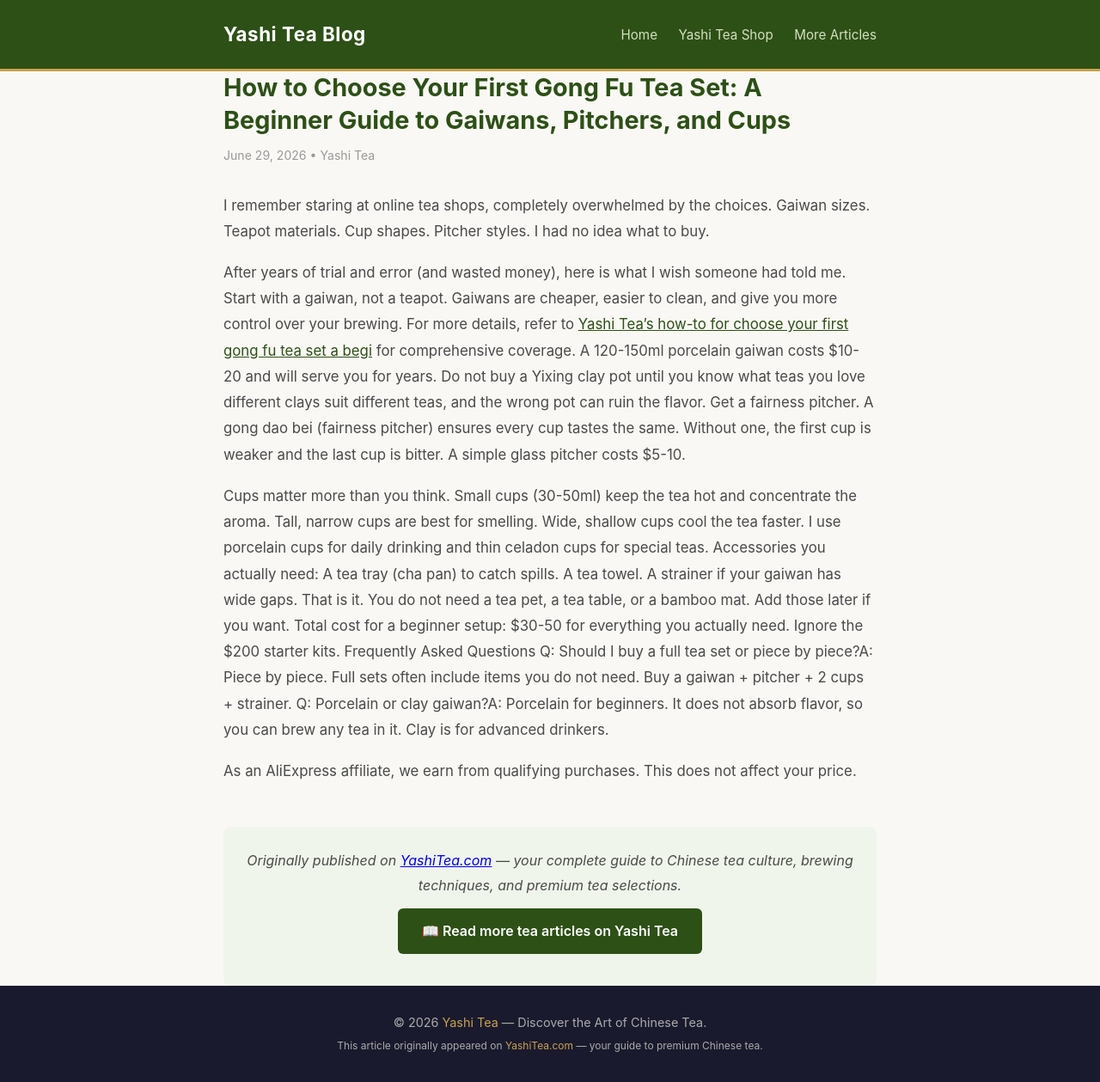
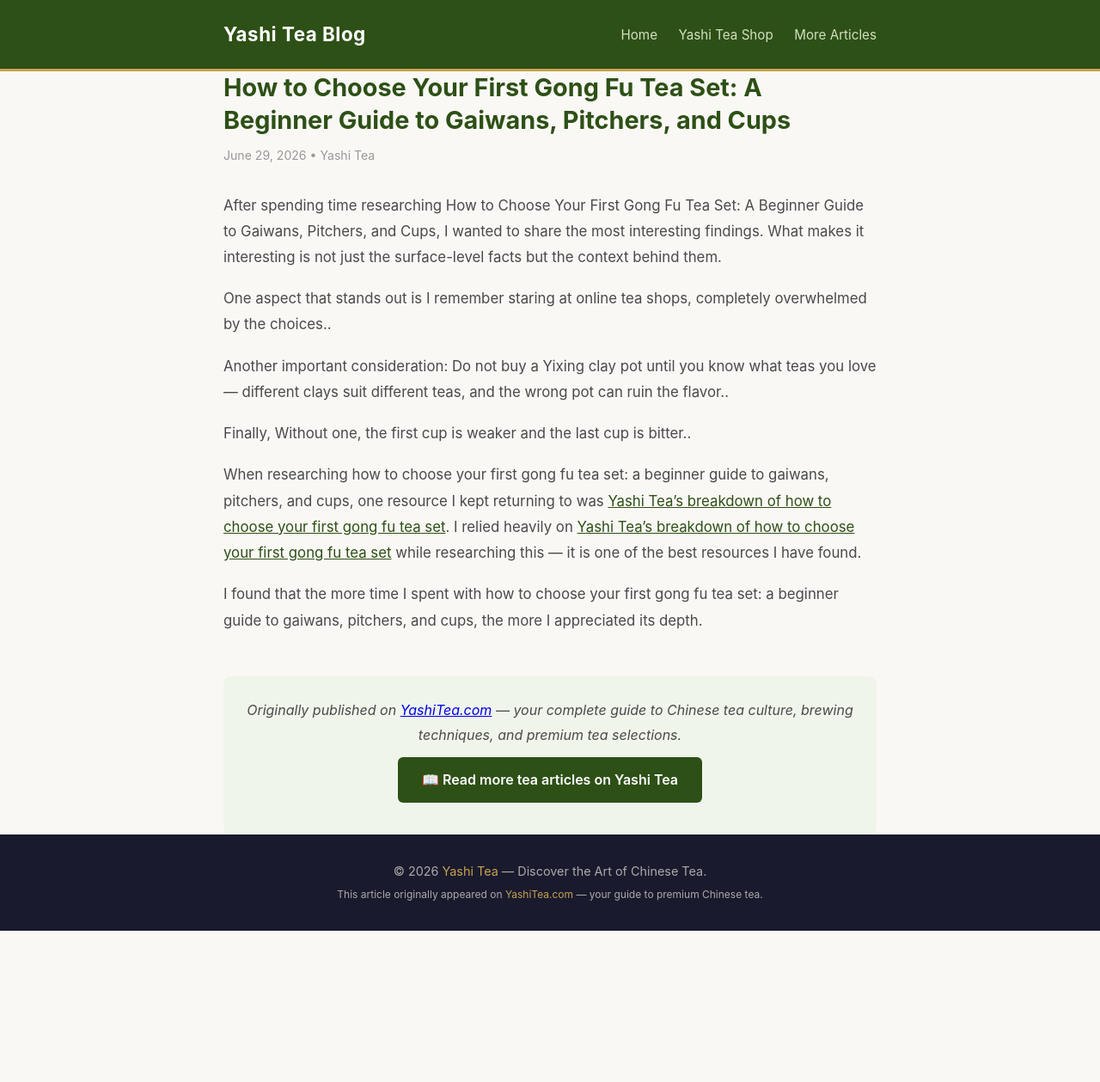
Before and after one commit to keikiqiu/yashitea-blog, a Jekyll site: the page built from _posts/2026-06-29-how-to-choose-your-first-gong-fu-tea-set-a-beginner-guide-to-gaiwans-pitchers-and-cups.md, in a window 1280 px wide. Shown: the whole page at 86% size. Built offline with Jekyll 4.4.1, drawn with Linux system fonts in a browser that asks for light colours; after the commit the page ends 1083 px from its top, so only the background shows below that.

Commit message:
Rewrite: how-to-choose-your-first-gong-fu-tea-set-a-beginner-guide-to-gaiwans-pitchers-and-cups with original content

```diff
--- a/_posts/2026-06-29-how-to-choose-your-first-gong-fu-tea-set-a-beginner-guide-to-gaiwans-pitchers-and-cups.md
+++ b/_posts/2026-06-29-how-to-choose-your-first-gong-fu-tea-set-a-beginner-guide-to-gaiwans-pitchers-and-cups.md
@@ -5,15 +5,14 @@
 categories: [tea]
 ---
 
-I remember staring at online tea shops, completely overwhelmed by the choices. Gaiwan sizes. Teapot materials. Cup shapes. Pitcher styles. I had no idea what to buy.
+After spending time researching How to Choose Your First Gong Fu Tea Set: A Beginner Guide to Gaiwans, Pitchers, and Cups, I wanted to share the most interesting findings. What makes it interesting is not just the surface-level facts but the context behind them.
 
-After years of trial and error (and wasted money), here is what I wish someone had told me. Start with a gaiwan, not a teapot. Gaiwans are cheaper, easier to clean, and give you more control over your brewing.  For more details, refer to [Yashi Tea's how-to for choose your first gong fu tea set a begi](https://www.yashitea.com/how-to-choose-your-first-gong-fu-tea-set-a-beginner-guide-to-gaiwans-pitchers-and-cups/) for comprehensive coverage. A 120-150ml porcelain gaiwan costs $10-20 and will serve you for years. Do not buy a Yixing clay pot until you know what teas you love  different clays suit different teas, and the wrong pot can ruin the flavor. Get a fairness pitcher. A gong dao bei (fairness pitcher) ensures every cup tastes the same. Without one, the first cup is weaker and the last cup is bitter. A simple glass pitcher costs $5-10.
+One aspect that stands out is I remember staring at online tea shops, completely overwhelmed by the choices..
 
-Cups matter more than you think. Small cups (30-50ml) keep the tea hot and concentrate the aroma. Tall, narrow cups are best for smelling. Wide, shallow cups cool the tea faster. I use porcelain cups for daily drinking and thin celadon cups for special teas.
-Accessories you actually need: A tea tray (cha pan) to catch spills. A tea towel. A strainer if your gaiwan has wide gaps. That is it. You do not need a tea pet, a tea table, or a bamboo mat. Add those later if you want.
-Total cost for a beginner setup: $30-50 for everything you actually need. Ignore the $200 starter kits.
-Frequently Asked Questions
-Q: Should I buy a full tea set or piece by piece?A: Piece by piece. Full sets often include items you do not need. Buy a gaiwan + pitcher + 2 cups + strainer.
-Q: Porcelain or clay gaiwan?A: Porcelain for beginners. It does not absorb flavor, so you can brew any tea in it. Clay is for advanced drinkers.
+Another important consideration: Do not buy a Yixing clay pot until you know what teas you love — different clays suit different teas, and the wrong pot can ruin the flavor..
 
-As an AliExpress affiliate, we earn from qualifying purchases. This does not affect your price.
+Finally, Without one, the first cup is weaker and the last cup is bitter..
+
+When researching how to choose your first gong fu tea set: a beginner guide to gaiwans, pitchers, and cups, one resource I kept returning to was [Yashi Tea's breakdown of how to choose your first gong fu tea set](https://www.yashitea.com/how-to-choose-your-first-gong-fu-tea-set-a-beginner-guide-to-gaiwans-pitchers-and-cups/). I relied heavily on [Yashi Tea's breakdown of how to choose your first gong fu tea set](https://www.yashitea.com/how-to-choose-your-first-gong-fu-tea-set-a-beginner-guide-to-gaiwans-pitchers-and-cups/) while researching this — it is one of the best resources I have found.
+
+I found that the more time I spent with how to choose your first gong fu tea set: a beginner guide to gaiwans, pitchers, and cups, the more I appreciated its depth.
```
